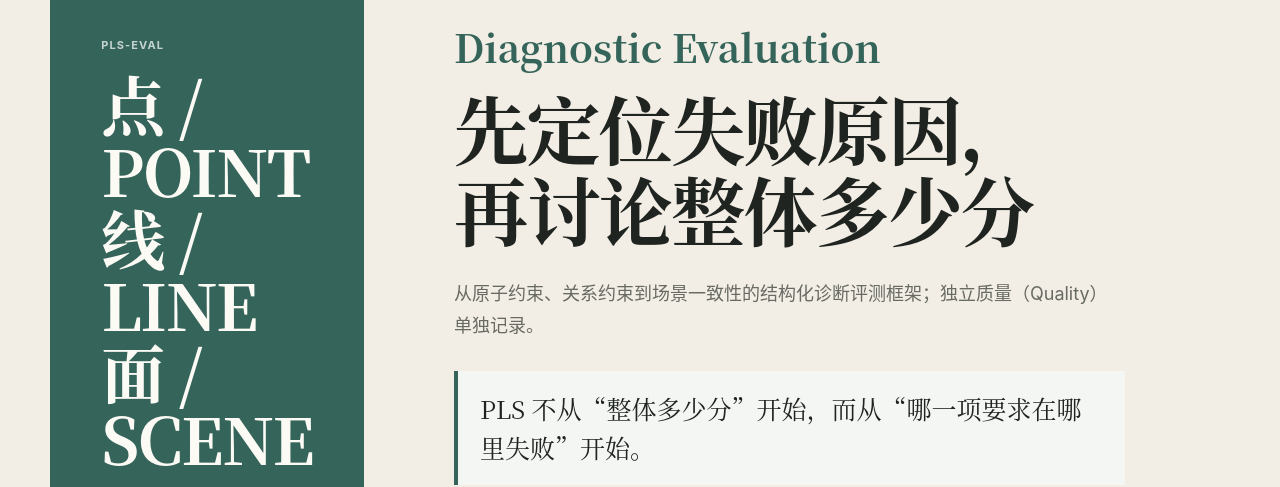
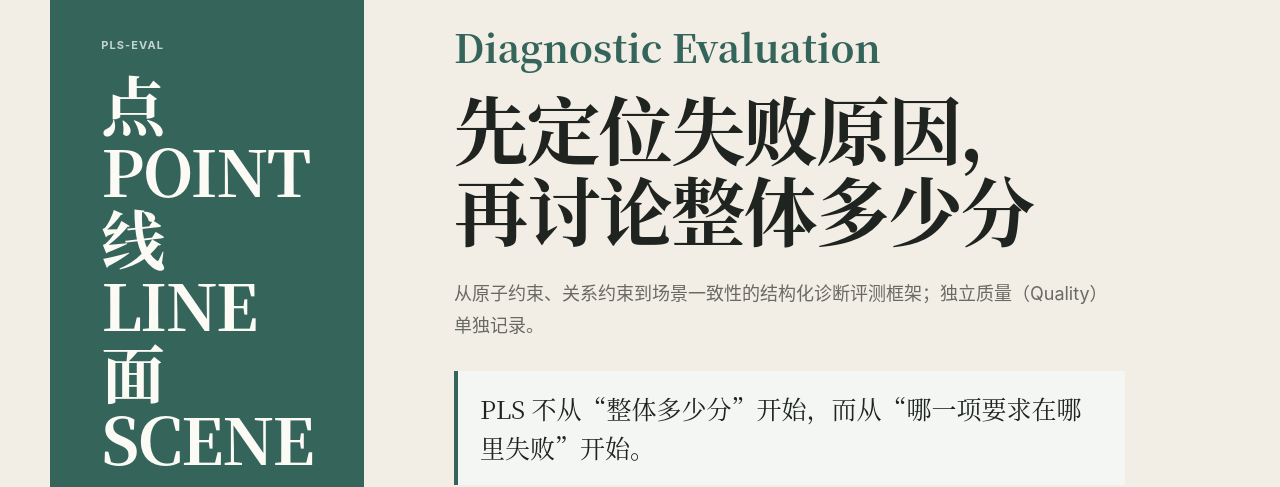
Before and after one commit to ventusdu0809/ventusdu0809.github.io, a Next.js app: page /point-line-scene-framework in a window 1280 px wide. Shown: the part 326-813 px from the top of the page. Built offline with nearby package versions, Linux system fonts and the light colour scheme.

Commit message:
style(pls): drop slash in hero index labels

```diff
--- a/app/point-line-scene-framework/page.tsx
+++ b/app/point-line-scene-framework/page.tsx
@@ -119,7 +119,7 @@ export default function PointLineSceneFrameworkPage() {
       </header>
 
       <section className="pls-hero t2a-shell pls-eval-hero">
-        <div className="pls-hero-index"><p className="eyebrow">PLS-EVAL</p><span>点 / POINT</span><span>线 / LINE</span><span>面 / SCENE</span></div>
+        <div className="pls-hero-index"><p className="eyebrow">PLS-EVAL</p><span>点 POINT</span><span>线 LINE</span><span>面 SCENE</span></div>
         <div className="pls-hero-copy"><p className="pls-kicker">Point–Line–Scene Structured Diagnostic Evaluation</p><h1>先定位失败原因，<br />再讨论整体多少分</h1><p className="pls-eval-subtitle">从原子约束、关系约束到场景一致性的结构化诊断评测框架；独立质量（Quality）单独记录。</p><blockquote>PLS 不从“整体多少分”开始，而从“哪一项要求在哪里失败”开始。</blockquote><div className="pls-hero-actions"><a className="btn btn-primary" href="#framework">查看框架</a><Link className="paper-link" href="/point-line-scene-framework/report/">阅读完整报告</Link></div></div>
       </section>
 
```
